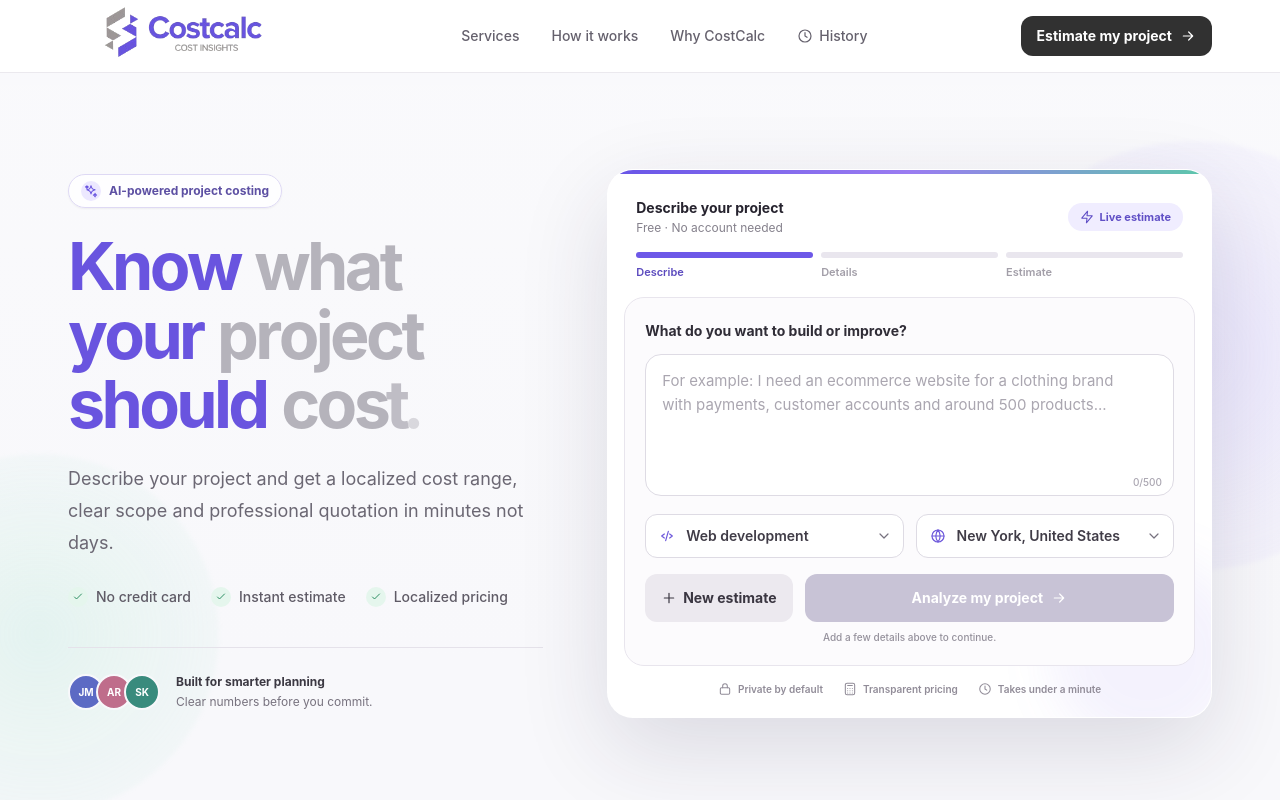
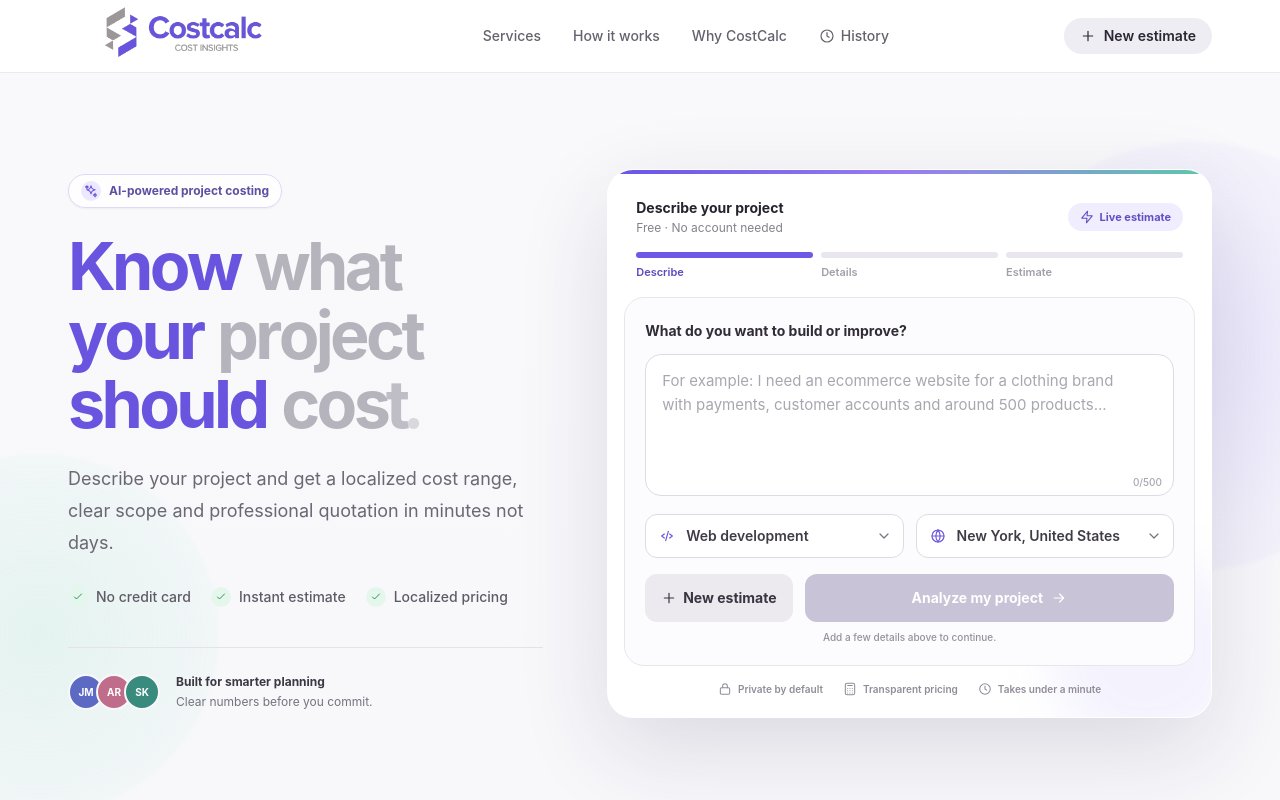
Before and after one commit to Micro-div/cost-calc, a Next.js app: page / in a window 1280 px wide. Shown: the top 800 px of the page. Built offline with nearby package versions, Linux system fonts and the light colour scheme.

Commit message:
update navbar button

```diff
--- a/app/page.tsx
+++ b/app/page.tsx
@@ -537,7 +537,7 @@ export default function Home() {
         onToggleMobileMenu={() => setMobileMenuOpen((open) => !open)}
         onCloseMobileMenu={() => setMobileMenuOpen(false)}
         onOpenSettings={() => setSettingsOpen(true)}
-        onEstimateClick={() => scrollToSection("estimator")}
+        onEstimateClick={resetEstimate}
         history={history}
         onLoadHistory={loadHistoryEntry}
         onDeleteHistory={deleteHistoryEntry}
--- a/components/layout/Header.tsx
+++ b/components/layout/Header.tsx
@@ -34,6 +34,10 @@ const headerCss = `
   .header-logo { zoom: 0.75; }
 }
 `;
+
+// Shared look for the "Estimate my project" button (desktop + mobile menu).
+const estimateBtn =
+  "group flex items-center gap-2 rounded-xl bg-[#313131] px-4 py-2.5 text-sm font-bold text-white transition-all duration-300 hover:-translate-y-0.5 hover:bg-[#5b5b5c] active:scale-[0.98]";
 
 export function Header({
   mobileMenuOpen,
@@ -80,8 +84,19 @@ export function Header({
         className="mx-auto flex h-[72px] max-w-[1200px] items-center justify-between px-5 sm:px-7"
         aria-label="Main navigation"
       >
-        <div className="header-logo">
-          <Brand />
+        <div
+          onClick={(e) => {
+            if (window.location.pathname === "/") {
+              e.preventDefault();
+              window.scrollTo({ top: 0, behavior: "smooth" });
+              onCloseMobileMenu();
+            }
+          }}
+          className="inline-block origin-left cursor-pointer transition-transform duration-[450ms] ease-[cubic-bezier(0.22,1,0.36,1)] hover:-translate-y-[3px] hover:scale-[1.07] active:scale-[0.96] motion-reduce:transition-none motion-reduce:hover:transform-none"
+        >
+          <span className="header-logo block">
+            <Brand />
+          </span>
         </div>
         <div className="hidden items-center gap-8 md:flex">
           <a
@@ -205,23 +220,15 @@ export function Header({
             )}
           </div>
         </div>
-        <div className="hidden items-center gap-2 sm:flex">
-          {/* <button
-            type="button"
-            onClick={onOpenSettings}
-            className="grid h-10 w-10 place-items-center rounded-xl border border-[#e5e2e9] text-[#393541] transition hover:bg-[#f5f4f7]"
-            aria-label="Currency settings"
-            title="Currency settings"
-          >
-            <Icon name="globe" className="h-4 w-4" />
-          </button> */}
+        <div className="flex items-center gap-2">
           <button
             type="button"
             onClick={onEstimateClick}
-            className="flex items-center gap-2 rounded-xl bg-[#313131] px-4 py-2.5 text-sm font-bold text-white transition hover:bg-[#5b5b5c]"
+            aria-label="New estimate"
+            className="group flex items-center gap-2 rounded-full bg-[#EEEDF3] px-4 py-2 text-sm font-semibold text-[#2b2732] transition hover:bg-[#e3e1ea]"
           >
-            Estimate my project
-            <Icon name="arrow-right" className="h-4 w-4" />
+            <Icon name="plus" className="h-4 w-4" />
+            <span className="hidden md:inline">New estimate</span>
           </button>
         </div>
         <div className="flex items-center gap-2 md:hidden">
@@ -256,7 +263,7 @@ export function Header({
                 key={id}
                 href={`#${id}`}
                 onClick={onCloseMobileMenu}
-                className="rounded-xl px-3 py-3 text-sm font-semibold text-[#4c4854] hover:bg-[#f6f5f8]"
+                className="rounded-xl px-3 py-3 text-sm font-semibold text-[#4c4854] transition hover:bg-[#f6f5f8] hover:text-[#d67d07]"
               >
                 {label}
               </a>
@@ -367,10 +374,15 @@ export function Header({
                 onCloseMobileMenu();
                 onEstimateClick();
               }}
-              className="mt-2 flex items-center justify-center gap-2 rounded-xl bg-[#1d1a25] px-4 py-3 text-sm font-bold text-white"
+              className={`${estimateBtn} mt-2 justify-center`}
             >
               Estimate my project
-              <Icon name="arrow-right" className="h-4 w-4" />
+              {/* eslint-disable-next-line @next/next/no-img-element */}
+              <img
+                src="/plus.png"
+                alt=""
+                className="h-4 w-4 brightness-0 invert transition-transform duration-300 group-hover:rotate-90"
+              />
             </button>
           </div>
         </div>
```
Also changed, not shown: public/plus.png (added).
